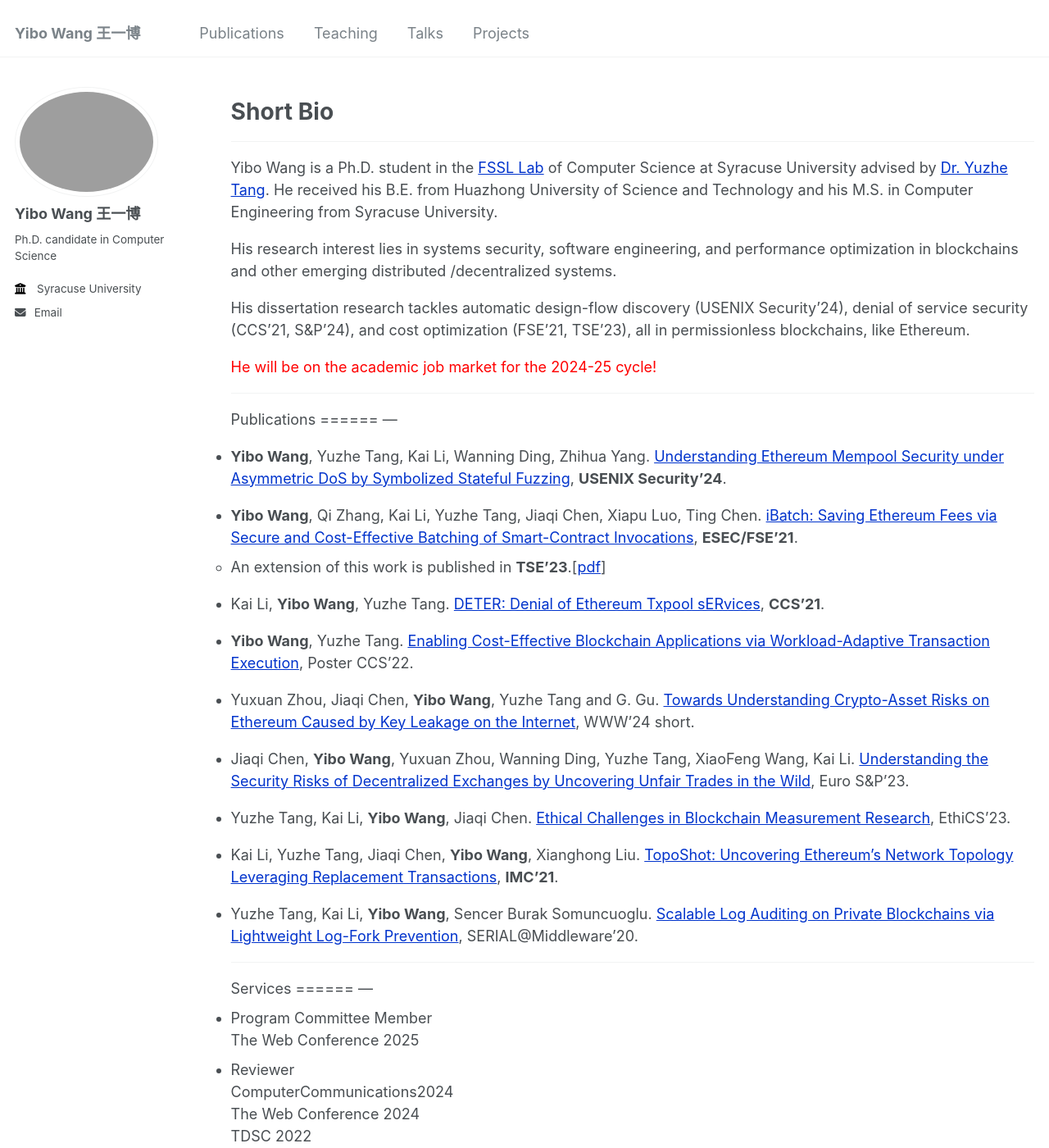
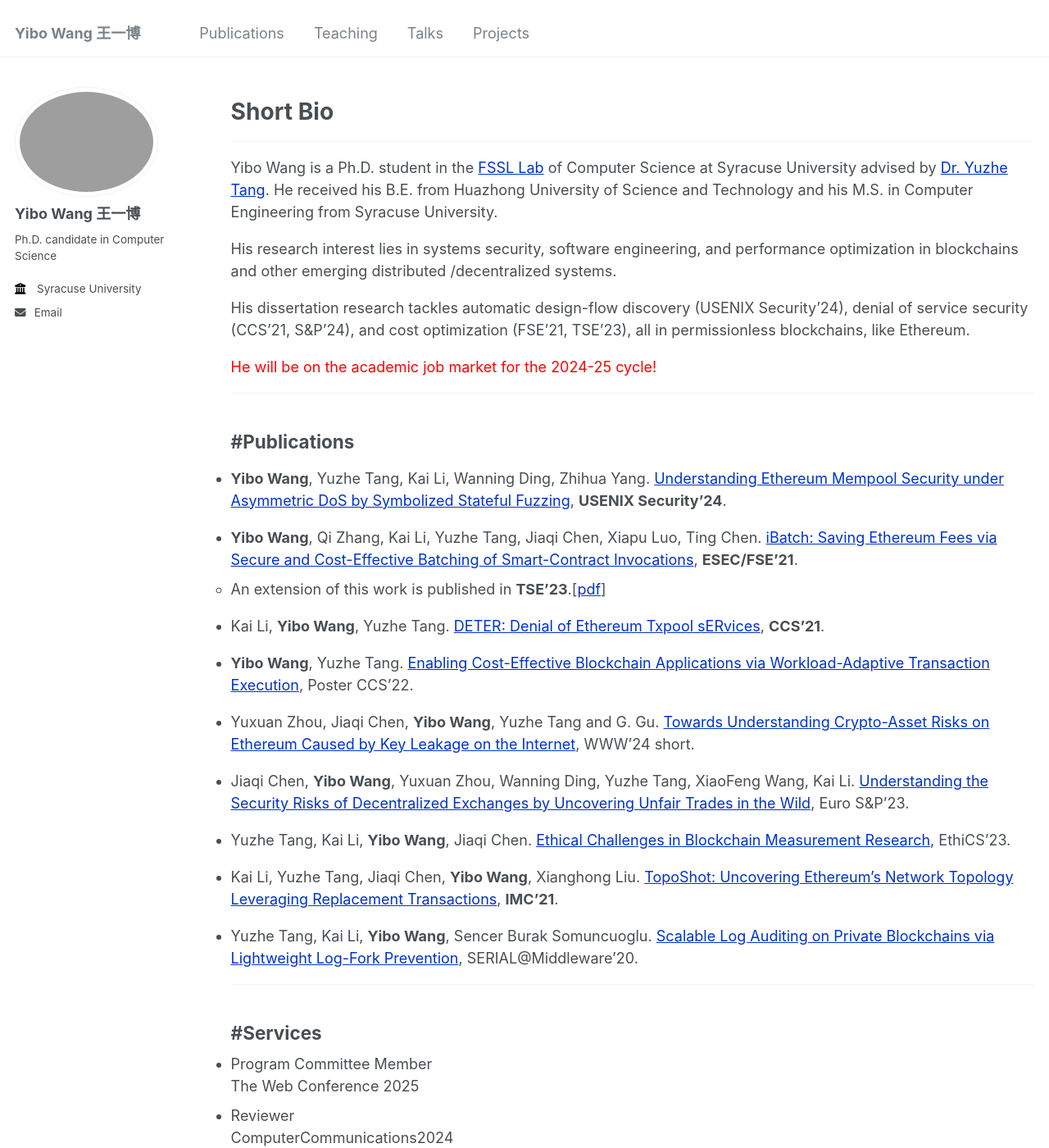
Before and after one commit to wangyibo0308/wangyibo0308.github.io, a Jekyll site: the page built from _pages/about.md, in a window 1280 px wide and 1400 px high. Shown: the whole window at 82% size. Built offline with Jekyll 4.4.1, drawn with Linux system fonts in a browser that asks for light colours.

```diff
--- a/_pages/about.md
+++ b/_pages/about.md
@@ -21,8 +21,8 @@ His dissertation research tackles automatic design-flow discovery (USENIX Securi
 <span style="color: red;">He will be on the academic job market for the 2024-25 cycle!</span>
 
 ---
-Publications
-======
+
+#Publications
 ---
 
 - **Yibo Wang**, Yuzhe Tang, Kai Li, Wanning Ding, Zhihua Yang. [Understanding Ethereum Mempool Security under Asymmetric DoS by Symbolized Stateful Fuzzing](https://www.usenix.org/system/files/usenixsecurity24-wang-yibo.pdf), **USENIX Security'24**.
@@ -46,8 +46,8 @@ Publications
 - Yuzhe Tang, Kai Li, **Yibo Wang**, Sencer Burak Somuncuoglu. [Scalable Log Auditing on Private Blockchains via Lightweight Log-Fork Prevention](https://dl.acm.org/doi/10.1145/3429884.3430032), SERIAL@Middleware'20.
 
 ---
-Services
-======
+
+#Services
 ---
 - Program Committee Member
   The Web Conference 2025
```
